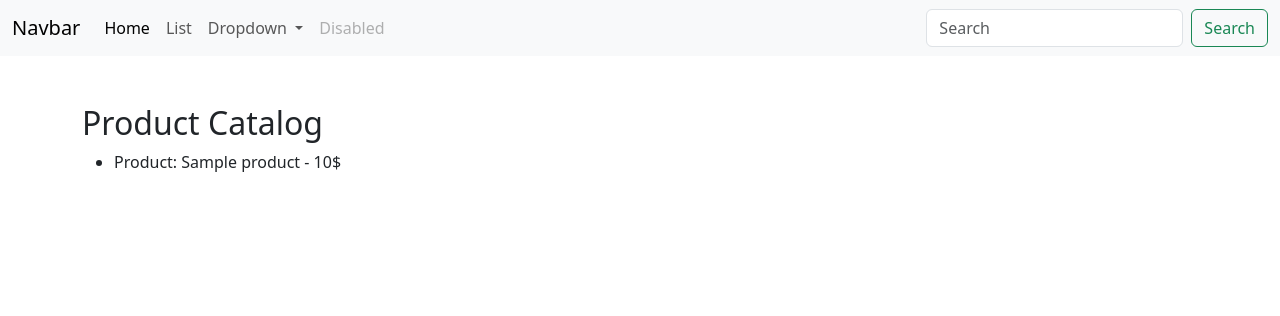
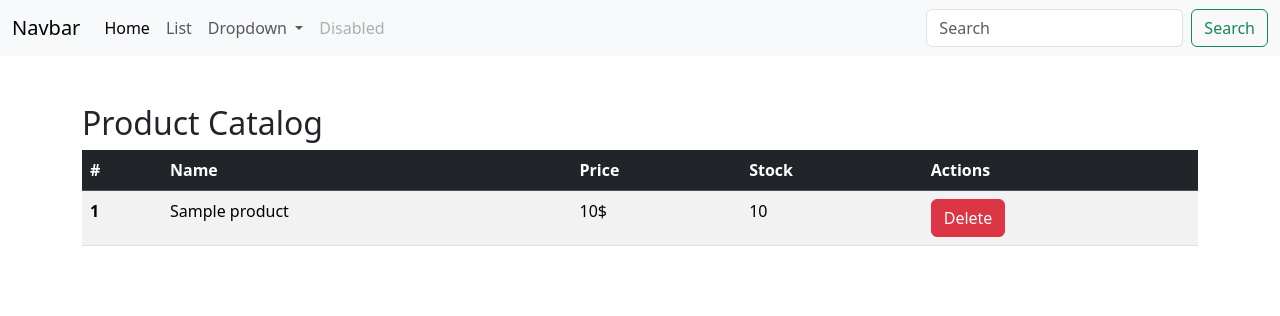
Before and after one commit to vladtymo/Django-SPD311, a Python web app: template products/templates/catalog.html in a window 1280 px wide. Shown: the top 316 px of the page. Run offline with Jinja, Linux system fonts and the light colour scheme; the template is opened without the code that fills it: most values are stand-ins (such as "Sample title", 1, 10 or a date in 2020).

Commit message:
Delete logic

```diff
--- a/products/templates/catalog.html
+++ b/products/templates/catalog.html
@@ -4,11 +4,30 @@
 
 <h2>Product Catalog</h2>
 {% if products %}
-<ul>
-    {% for i in products %}
-    <li>Product: {{i.name}} - {{i.price}}$</li>
-    {% endfor %}
-</ul>
+<table class="table table-striped">
+    <thead class="table-dark">
+        <tr>
+            <th scope="col">#</th>
+            <th scope="col">Name</th>
+            <th scope="col">Price</th>
+            <th scope="col">Stock</th>
+            <th scope="col">Actions</th>
+        </tr>
+    </thead>
+    <tbody>
+        {% for i in products %}
+        <tr>
+            <th scope="row">{{i.id}}</th>
+            <td>{{i.name}}</td>
+            <td>{{i.price}}$</td>
+            <td>{{i.stock}}</td>
+            <td>
+                <a href="/delete/{{i.id}}" class="btn btn-danger">Delete</button>
+            </td>
+        </tr>
+        {% endfor %}
+    </tbody>
+</table>
 {% else %}
 <p>No products available.</p>
 {% endif %}
--- a/products/urls.py
+++ b/products/urls.py
@@ -6,4 +6,5 @@ from products import views
 urlpatterns = [
     path("", views.index),
     path("list", views.catalog),
+    path("delete/<int:id>", views.delete),
 ]
```
Also changed, not shown: products/views.py (+14 -4 lines), shop_app/settings.py (+3 -5 lines).
